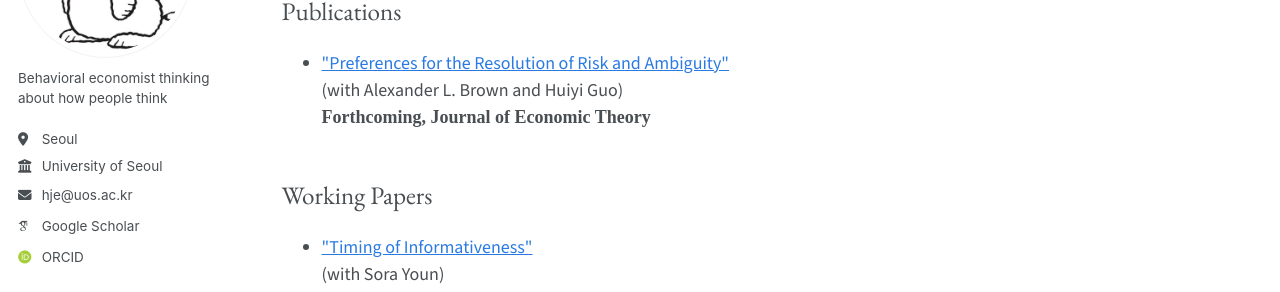
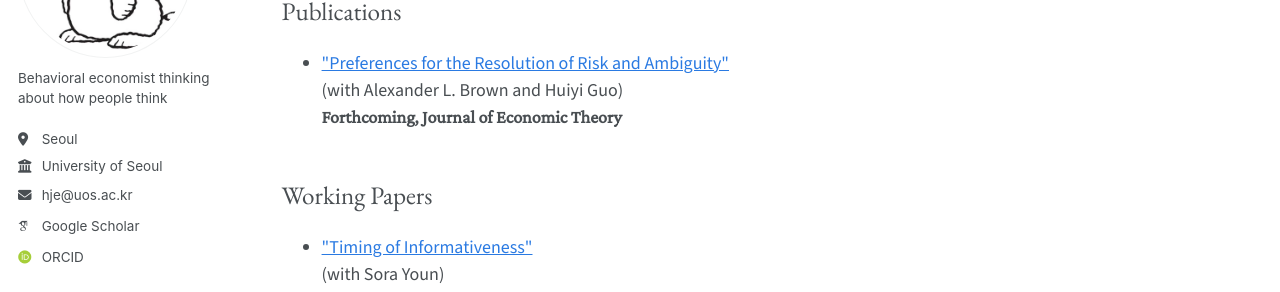
Before and after one commit to hyundamje/hyundamje.github.io, a Jekyll site: the page built from _pages/research.md, in a window 1280 px wide. Shown: the part 220-512 px from the top of the page. Built offline with Jekyll 4.4.1, drawn with Linux system fonts in a browser that asks for light colours; some web fonts are replaced.

Commit message:
Update research.md

```diff
--- a/_pages/research.md
+++ b/_pages/research.md
@@ -15,7 +15,7 @@ author_profile: true
     &quot;Preferences for the Resolution of Risk and Ambiguity&quot;
   </a><br>
   (with Alexander L. Brown and Huiyi Guo)<br>
-  <strong style="font-family: 'libertine', serif;">
+  <strong style="font-family: 'Crimson Pro', serif;">
   Forthcoming, Journal of Economic Theory
 </strong>
 </li>
```
